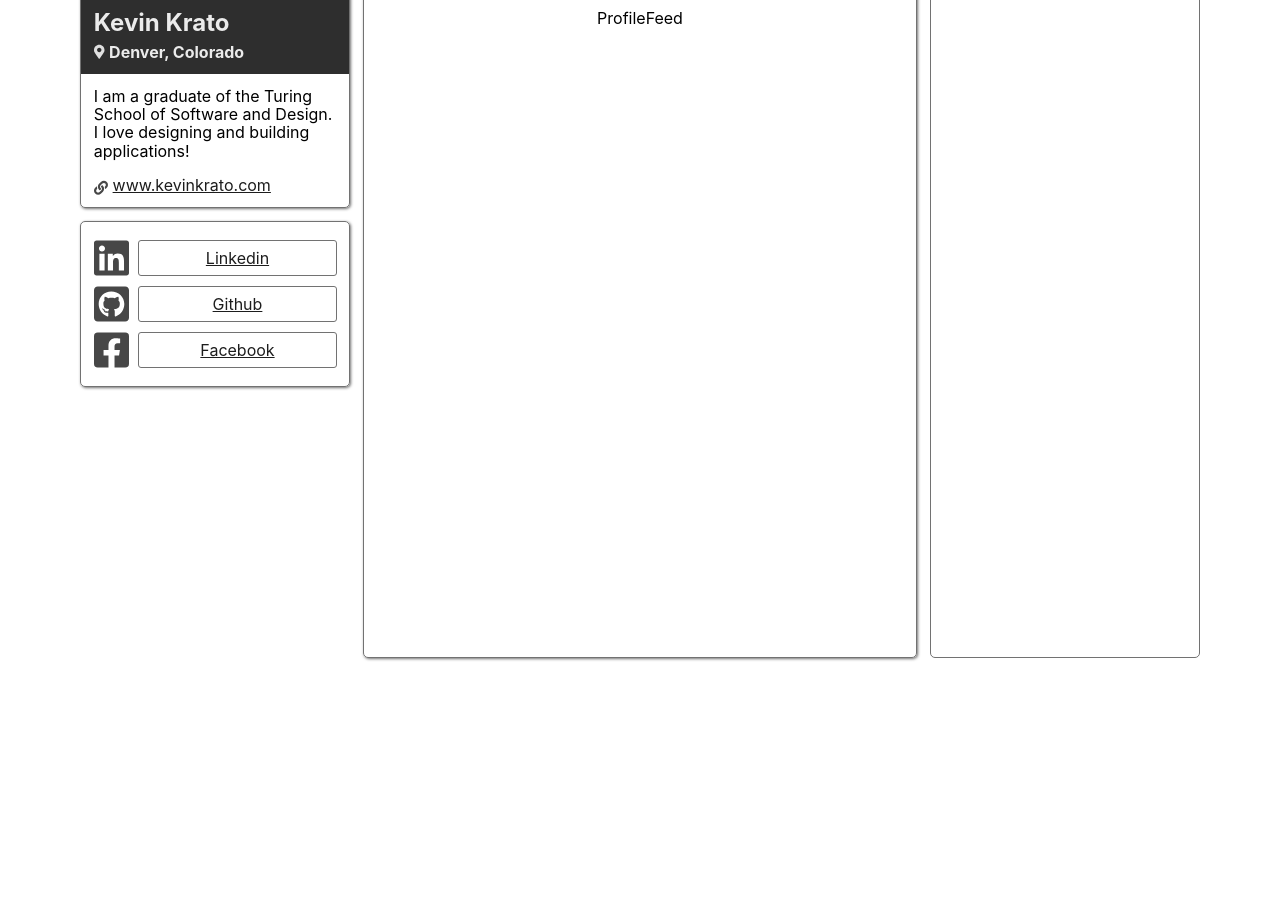
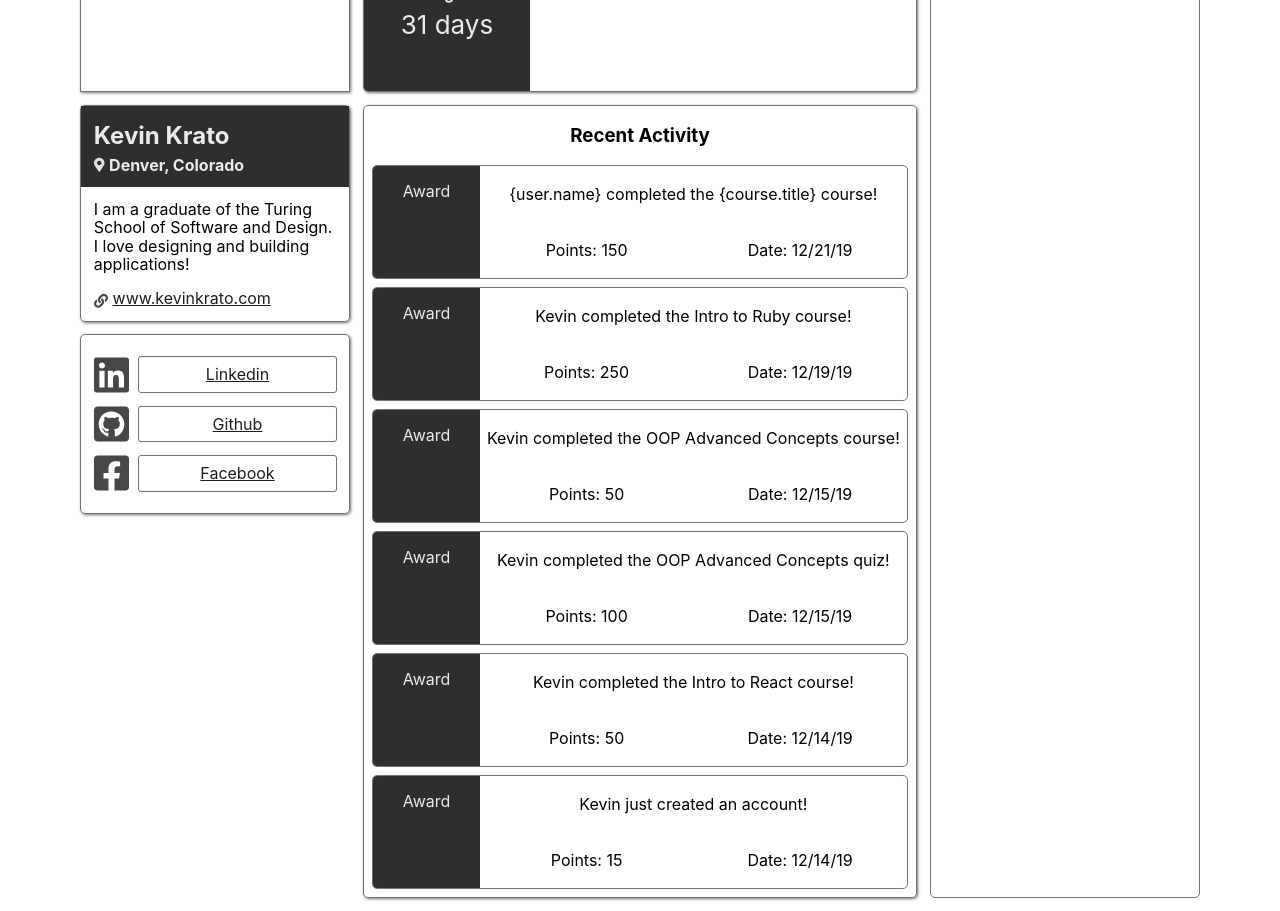
Before and after one commit to KevinKra/mageweave, a React (Create React App) app: page / in a window 1280 px wide. Shown: the part 340-1251 px from the top of the page. Before the commit the page ends 1010 px from the top, so only its background shows below. Built offline with nearby package versions, Linux system fonts and the light colour scheme.

Commit message:
Increase mock feed units and import variables to styles

```diff
--- a/src/components/Profile/ProfileFeed/ProfileFeed.js
+++ b/src/components/Profile/ProfileFeed/ProfileFeed.js
@@ -1,10 +1,19 @@
 import React from 'react'
+import FeedUnit from '../../FeedUnit/FeedUnit';
 import "./ProfileFeed.scss"
 
 export default function ProfileFeed() {
   return (
     <div className="ProfileFeed">
-      <p>ProfileFeed</p>
+      <header>
+        <h3>Recent Activity</h3>
+      </header>
+      <FeedUnit message="{user.name} completed the {course.title} course!" points="150" date="12/21/19"/>
+      <FeedUnit message="Kevin completed the Intro to Ruby course!" points="250" date="12/19/19"/>
+      <FeedUnit message="Kevin completed the OOP Advanced Concepts course!" points="50" date="12/15/19"/>
+      <FeedUnit message="Kevin completed the OOP Advanced Concepts quiz!" points="100" date="12/15/19"/>
+      <FeedUnit message="Kevin completed the Intro to React course!" points="50" date="12/14/19"/>
+      <FeedUnit message="Kevin just created an account!" points="15" date="12/14/19"/>
     </div>
   )
 }
--- a/src/components/Profile/ProfileFeed/ProfileFeed.scss
+++ b/src/components/Profile/ProfileFeed/ProfileFeed.scss
@@ -1,4 +1,5 @@
 @import "../../../styles/mixins.scss";
+@import "../../../styles/variables.scss";
 
 .ProfileFeed {
   @include card-template-1;
```
